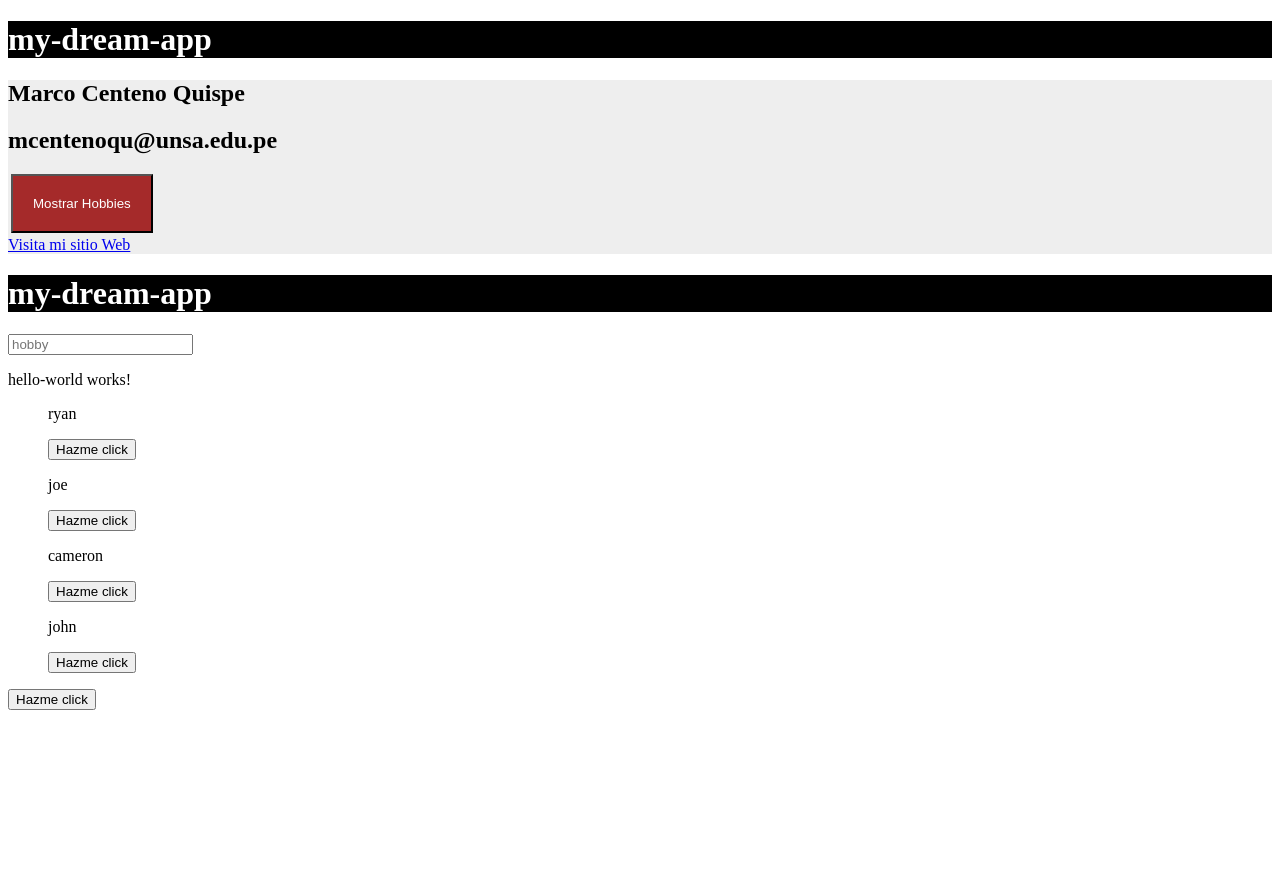
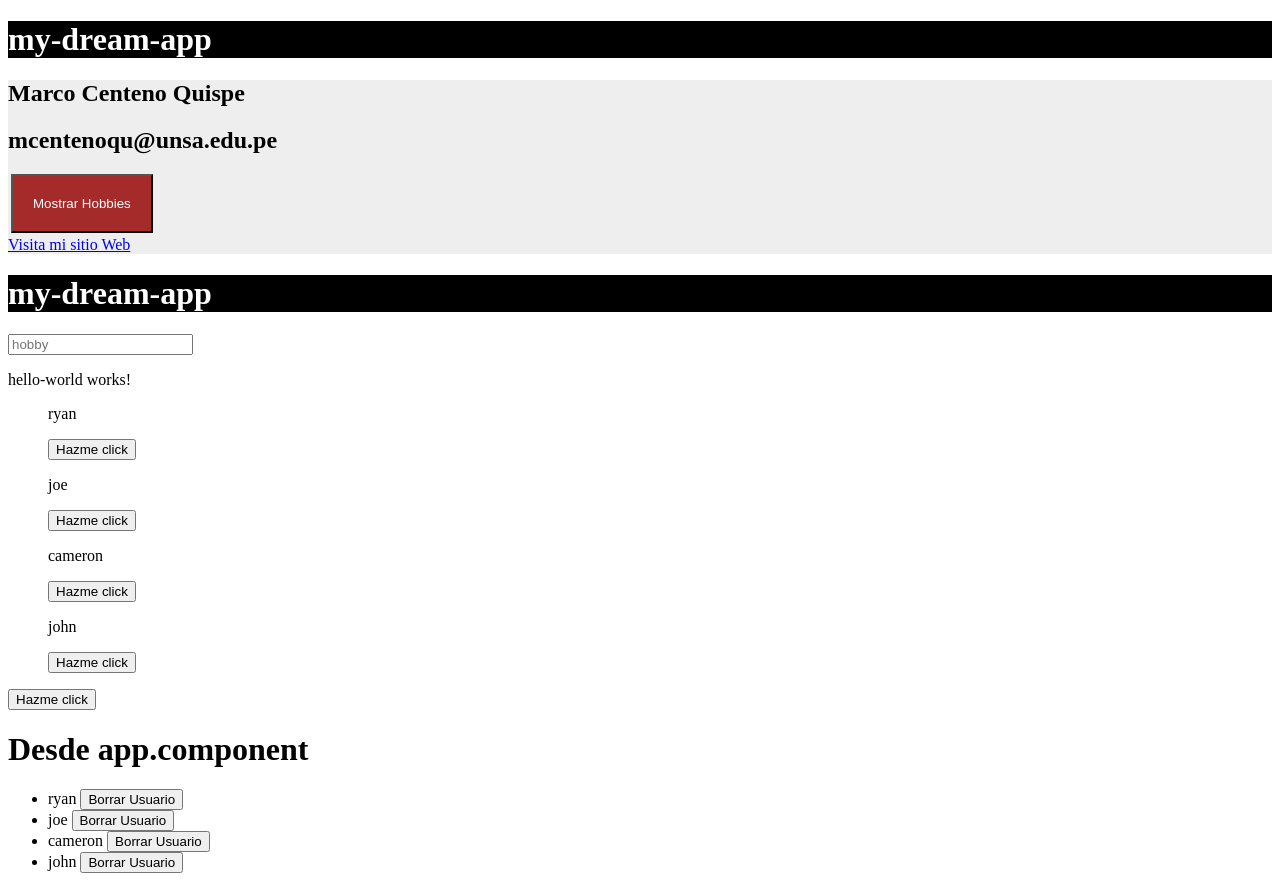
Before and after one commit to M-UNSA/Angular-My-Dream-App, an Angular app: page / in a window 1280 px wide. Before the commit the page ends 800 px from the top, so only its background shows below. Built offline with nearby package versions, Linux system fonts and the light colour scheme.

Commit message:
Botones que borran elementos de una lista

```diff
--- a/src/app/app.component.html
+++ b/src/app/app.component.html
@@ -27,3 +27,9 @@
   <app-user *ngFor="let user of users" [nameUser]="user"></app-user>
 </ul>
 <button (click)="sayHello()">Hazme click</button>
+<h1>Desde app.component</h1>
+<ul>
+  <li *ngFor="let user of users">
+    {{ user }} <button (click)="deleteUser(user)">Borrar Usuario</button>
+  </li>
+</ul>
--- a/src/app/app.component.ts
+++ b/src/app/app.component.ts
@@ -38,4 +38,12 @@
   sayHello() {
     alert("Hola Desde app.component");
   }
+
+  deleteUser(user: string) {
+    for(let i=0; i<this.users.length; i++) {
+      if (user==this.users[i]) {
+        this.users.splice(i,1);
+      }
+    }
+  }
 }
```
